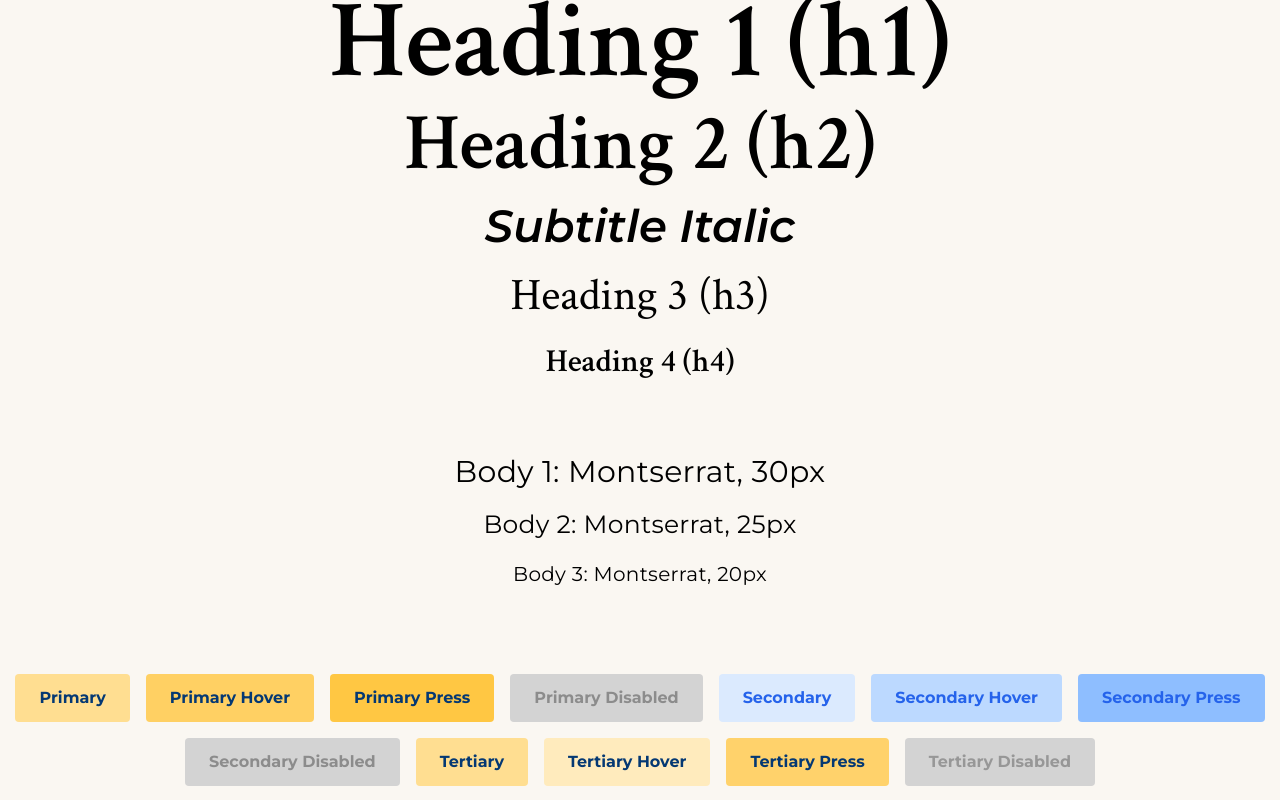
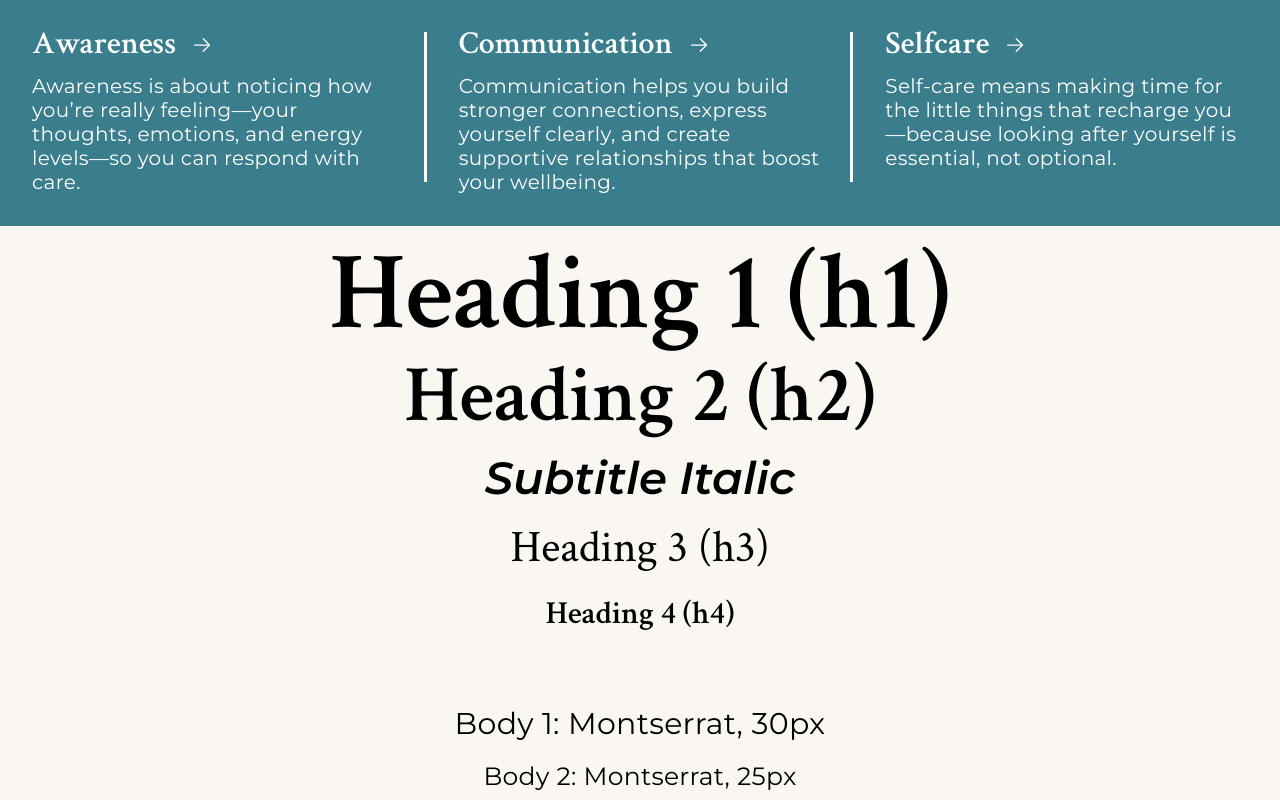
Before and after one commit to UoaWDCC/ausa-web, a Next.js app in the folder client/: page / in a window 1280 px wide. Shown: the top 800 px of the page. Built offline with nearby package versions, Linux system fonts and the light colour scheme.

Commit message:
feat: finished modal card

```diff
--- a/client/app/components/generic/modal-window/ModalWindow.tsx
+++ b/client/app/components/generic/modal-window/ModalWindow.tsx
@@ -3,19 +3,45 @@
 import React, { useState } from "react";
 import { ArrowRightIcon } from "@heroicons/react/24/solid";
 
-
 const cards = [
   {
     title: "Awareness",
     text: "Awareness is about noticing how you’re really feeling—your thoughts, emotions, and energy levels—so you can respond with care.",
+    popUpText: (
+      <ul className="list-disc pl-5 space-y-1">
+        <li>Notice your thoughts, feelings, and energy levels throughout the day.</li>
+        <li>Pause before reacting to situations—observe first.</li>
+        <li>Keep a journal to track moods, triggers, and patterns.</li>
+        <li>Practice mindfulness or short meditation sessions.</li>
+        <li>Recognize signs of stress or fatigue early and respond appropriately.</li>
+      </ul>
+    ),
   },
   {
     title: "Communication",
     text: "Communication helps you build stronger connections, express yourself clearly, and create supportive relationships that boost your wellbeing.",
+    popUpText: (
+      <ul className="list-disc pl-5 space-y-1">
+        <li>Speak clearly and actively listen to others.</li>
+        <li>Use “I” statements to express feelings without blaming.</li>
+        <li>Ask questions to clarify instead of assuming.</li>
+        <li>Maintain eye contact and open body language.</li>
+        <li>Provide and accept constructive feedback gracefully.</li>
+      </ul>
+    ),
   },
   {
     title: "Selfcare",
     text: "Self-care means making time for the little things that recharge you—because looking after yourself is essential, not optional.",
+    popUpText: (
+      <ul className="list-disc pl-5 space-y-1">
+        <li>Schedule short breaks to recharge during your day.</li>
+        <li>Prioritize sleep, nutrition, and exercise.</li>
+        <li>Set boundaries for work, study, and personal time.</li>
+        <li>Engage in hobbies or activities that bring joy.</li>
+        <li>Practice relaxation techniques (breathing, baths, walks).</li>
+      </ul>
+    ),
   },
 ];
 
@@ -23,42 +49,61 @@ const ModalWindow = () => {
   const [selectedCard, setSelectedCard] = useState<null | typeof cards[0]>(null);
 
   return (
-    <div className="w-full flex justify-center">
-      {/* always visible cards */}
-      <div className="flex flex-col md:flex-row gap-4 md:gap-0 md:divide-x md:divide-gray-300">
+    <div className="w-[500px] md:w-full flex justify-center gap-0">
+      {/* cards */}
+      <div className="flex flex-col md:flex-row gap-4 md:gap-0">
         {cards.map((card, idx) => (
           <div
             key={idx}
             onClick={() => setSelectedCard(card)}
-            className="flex-1 p-6 bg-[#3A7D8C] md:w-full w-[400px] justify-center align-items items-center cursor-pointer hover:bg-gray-300 transition "
+            className="flex-1 p-8 cursor-pointer
+                       transition
+                       bg-[#3A7D8C]
+                       group
+                       relative"
           >
-            <h1 className=" font-bold mb-2 flex items-center gap-4 ">
-              {card.title}
-              <ArrowRightIcon className="w-5 h-5 text-gray-600 text-white" />
-            </h1>
-            <p>{card.text}</p>
+            {/* white lines between cards */}
+            {idx < cards.length - 1 && (
+              <span className="hidden md:block absolute right-0 h-[150px] w-[3px] bg-white"></span>
+            )}
+            <div className="flex items-center gap-4 mb-4">
+              <h2 className="h4 text-white relative
+             after:content-[''] after:block after:h-[2px] after:bg-white
+             after:scale-x-0 after:origin-left
+             after:transition-transform after:duration-300
+             md:group-hover:after:scale-x-100">{card.title}</h2>
+              <ArrowRightIcon className="w-5 h-5 text-white"/>
+            </div>
+            <p className="b3-body text-white">{card.text}</p>
           </div>
-
         ))}
       </div>
 
       {/* modal overlay */}
       {selectedCard && (
-        <div className="fixed inset-0 z-50 flex items-center justify-center bg-black bg-opacity-50">
-          <div className="bg-[#3A7D8C] rounded-2xl shadow-lg max-w-md w-full p-6 relative">
+        <div className="fixed inset-0 z-50 flex items-center justify-center ">
+          {/* overlay */}
+          <div
+            className="absolute inset-0 bg-black/50 backdrop-blur-sm "
+            onClick={() => setSelectedCard(null)}
+          ></div>
+
+          {/* modal card */}
+          <div className="relative bg-[#3A7D8C] rounded-2xl shadow-lg max-w-md w-full p-10">
             {/* close button */}
             <button
               onClick={() => setSelectedCard(null)}
-              className="absolute top-3 right-3 text-gray-600 cursor-pointer hover:text-gray-900 text-xl"
+              className="absolute top-3 right-3 text-white cursor-pointer hover:opacity-80 text-xl"
             >
               ✕
             </button>
 
-            <h1 className="text-xl font-bold mb-4">{selectedCard.title}</h1>
-            <p>{selectedCard.text}</p>
+            <h1 className="h4 text-white mb-4">{selectedCard.title}</h1>
+            <p className="b3-body text-white">{selectedCard.popUpText}</p>
           </div>
         </div>
       )}
+
     </div>
   );
 };
--- a/client/app/page.tsx
+++ b/client/app/page.tsx
@@ -4,6 +4,10 @@ import ModalWindow from "./components/generic/modal-window/ModalWindow";
 export default function Home() {
   return (
     <div className="min-h-screen flex flex-col items-center justify-center gap-10 bg-background">
+      {/* modal window test */}
+      <div className="">
+        <ModalWindow/>
+      </div>
       {/* Headings */}
       <div className="flex flex-col items-center gap-6">
         <h1 className="h1" style={{ color: "black", marginBottom: "24px" }}>
```
